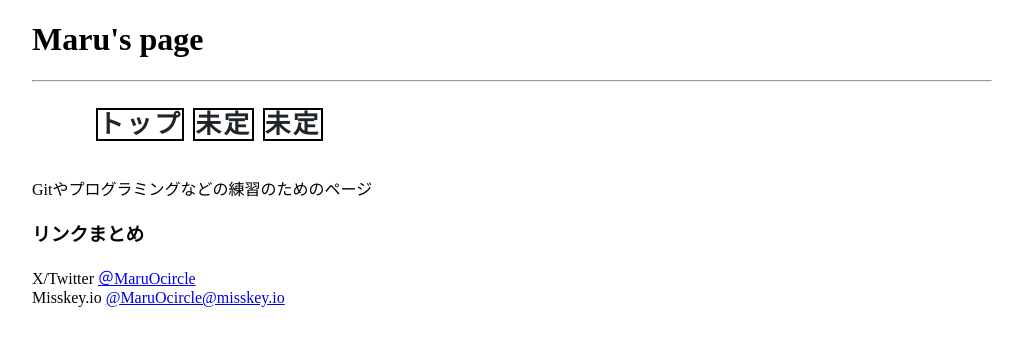
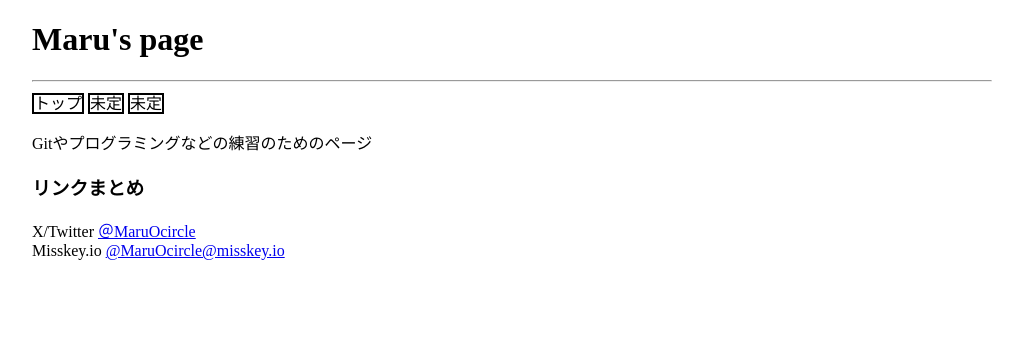
Before and after one commit to MaruOcircle/MaruOcircle.github.io, a Jekyll site: the page built from index.md, in a window 1280 px wide. Shown: the top 346 px of the page, without its empty margins (128-1151 px from the left). Built offline with Jekyll 4.4.1, drawn with Linux system fonts in a browser that asks for light colours.

Commit message:
Update style.css

```diff
--- a/assets/style.css
+++ b/assets/style.css
@@ -5,7 +5,7 @@
   margin-left: auto;
 }
 
-.menu{
+a.menu{
   font-size: 1.6rem;
   font-weight: 700;
   line-height: 1.5;
```
